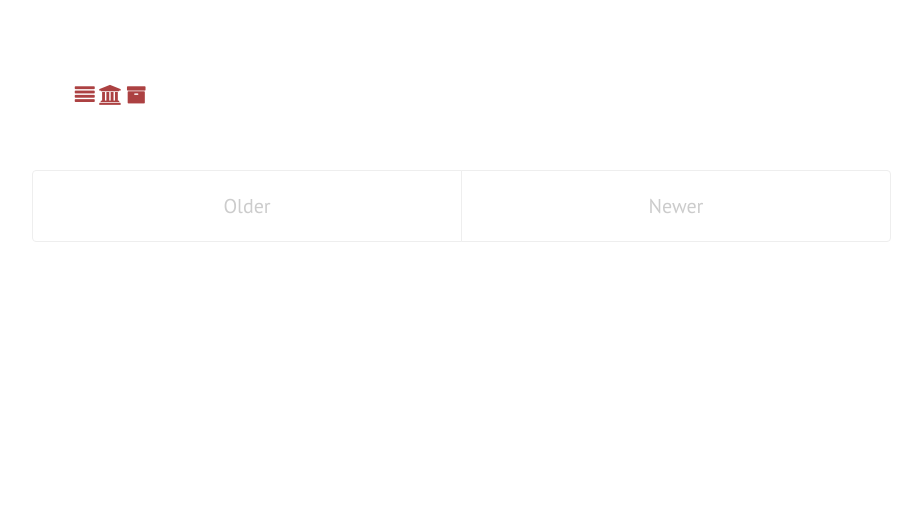
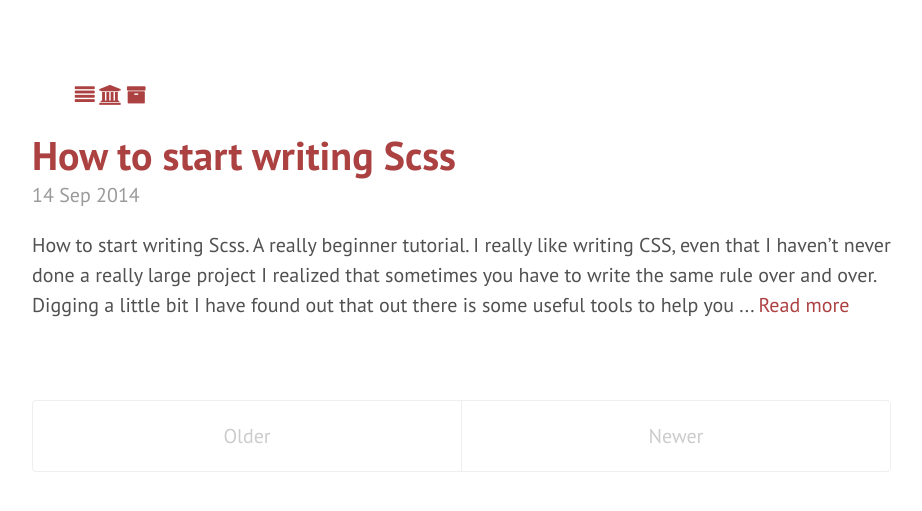
Before and after one commit to byverdu/byverdu.github.io, a Jekyll site: the page built from index.html, in a window 1280 px wide. Shown: the top 511 px of the page, without its empty margins (288-1210 px from the left). Built offline with Jekyll 4.4.1, drawn with Linux system fonts in a browser that asks for light colours; nearby versions of some CDN libraries; Markdown is read by kramdown in place of the engine named in the settings; the list of posts is cut into pages by our own code; a style sheet for code colours, icons or effects is not loaded.

Commit message:
added first post, read more link and highlight.js for code snippets

```diff
--- a/_includes/head.html
+++ b/_includes/head.html
@@ -20,6 +20,8 @@
   <link rel="stylesheet" href="{{ site.baseurl }}public/css/hyde.css">
   <link rel="stylesheet" href="{{ site.baseurl }}public/css/slide_tab.css">
   <link rel="stylesheet" href="{{ site.baseurl }}public/css/own_style.css">
+  <link rel="stylesheet" href="//cdnjs.cloudflare.com/ajax/libs/highlight.js/8.3/styles/tomorrow.min.css">
+
 
   <link rel="stylesheet" href="http://fonts.googleapis.com/css?family=PT+Sans:400,400italic,700|Abril+Fatface">
 
--- a/_layouts/default.html
+++ b/_layouts/default.html
@@ -19,11 +19,13 @@
   	</nav>
 
       {{ content }}
+
+
     </div>
 
     	<script src="https://code.jquery.com/jquery-2.1.1.min.js"></script>
     	<script src="{{ site.baseurl }}public/js/main.js"></script>
     	<script src="{{ site.baseurl }}public/js/slide_tab.js"></script>
-
+      <script src="http://cdnjs.cloudflare.com/ajax/libs/highlight.js/8.2/highlight.min.js"></script>
   </body>
 </html>
--- a/_layouts/page.html
+++ b/_layouts/page.html
@@ -3,6 +3,7 @@ layout: default
 ---
 
 <div class="page">
+
   <h1 class="page-title">{{ page.title }}</h1>
   {{ content }}
 </div>
--- a/_layouts/post.html
+++ b/_layouts/post.html
@@ -17,6 +17,8 @@ layout: default
           <a href="{{ post.url }}">
             {{ post.title }}
             <small>{{ post.date | date_to_string }}</small>
+
+
           </a>
         </h3>
       </li>
--- /dev/null
+++ b/_posts/2014-9-14-How-to-start-writing-Scss.md
@@ -0,0 +1,164 @@
+---
+permalink: how-to-start-writing-scss
+layout: post
+title: How to start writing Scss
+---
+
+How to start writing Scss. A really beginner tutorial.
+
+I really like writing CSS, even that I haven't never done a really large project I realized that sometimes you have to write the same rule over and over.
+
+Digging a little bit I have found out that out there is some useful tools to help you with this problem. Today I will talk about Sass that is based on Ruby.
+
+<!-- more -->
+
+So, you are talking about Scss but you say Sass?
+
+It's basically the same, for a better understanding read this post: [http://thesassway.com/editorial/sass-vs-scss-which-syntax-is-better]()
+
+The idea behind is to follow the DRY (Don't Repeat Yourself) pattern and avoid having really large files. Sass is a ``ruby gem`` but you don't have to know anything about ruby, only opening a terminal window and type:
+
+``gem install sass``
+
+That's all, you have Sass installed. The most basic structure folder:
+
+<pre>
+.
+└── app
+    ├── sass
+    │   └── style.scss
+    └── style.css
+</pre>
+
+You write your **scss** files and after compile them you have a really nice and clean **css** output.
+
+The best way to compile the **scss** files is by watching folders or files.
+
+<pre>
+sass --watch app/sass:public/stylesheets
+</pre>
+
+<pre>
+sass --watch input.scss:output.cs
+</pre>
+
+---
+
+There is a lot of cool things that you can do with Sass, for example using variables.
+
+<pre><code>
+$text_color: #123456;
+
+a     { color: $text_color; }
+
+.text { color: $text_color }
+</code></pre>
+
+You can also play with arithmetic operations:
+
+<pre><code>
+$width: 800px;
+
+.wrapper{ width: $width-50; } /* 750px */
+
+aside   { width: $width/2 }   /* 400px */
+</code></pre>
+
+---
+
+Scss will accept any valid css code and the possibility to nest rules, take a look to the following example:
+
+<pre><code class="css">
+.look_btn{
+  text-decoration: none;
+  text-align: center;
+  color: $head_col_shad;
+  box-shadow: $box-shadow, -1px -1px 1px;
+
+  &:hover{
+      color: $link_color;
+      background: $head_col_text;
+      box-shadow: none;
+  }
+}
+
+</code></pre>
+
+Below is the CSS output. At the begining could seem that we write more (in fact we do) but the really power about this is that if we change any variable value will update automatically all the rules that contain that variable.
+
+<pre><code>
+.look_btn {
+  text-decoration: none;
+  text-align: center;
+  color: #535353;
+  box-shadow: 1px 1px 1px, -1px -1px 1px;
+ }
+
+ .look_btn:hover {
+    color: #F54A08;
+    background: #ffffff;
+    box-shadow: none;
+  }
+</code></pre>
+
+---
+
+You can extend rules to avoid writing the same code for two diferent elements.
+
+<pre><code class="css">
+.message{
+  margin: 5px;
+  padding: 5px;
+  border-radius: 4px;
+  box-shadow: 0 0 3px rgba(0,0,0,0.4);
+}
+.notice{
+	@extend .message;
+	background-color: rgba(67,183,120,0.75);
+}
+.errors{
+	@extend .message;
+	background-color: rgba(245,74,8,0.75);
+}
+</code></pre>
+
+CSS output:
+
+<pre><code>
+.message, .notice, .errors {
+  margin: 5px;
+  padding: 5px;
+  border-radius: 4px;
+  box-shadow: 0 0 3px rgba(0, 0, 0, 0.4);
+}
+.notice {
+  background-color: rgba(67, 183, 120, 0.75);
+}
+.errors {
+  background-color: rgba(245, 74, 8, 0.75);
+}
+
+ </code></pre>
+
+ ---
+
+ If you are repeating blocks of code you can always use mixins to help you out, they are functions where you place the code which will be called wherever you use it.
+
+ <pre><code class="css">
+ @mixin link_style{
+	text-decoration: none;
+	color: red;
+	letter-spacing: 1px;
+	&:hover{text-decoration: underline;
+  }
+}
+
+/* You have to include the mixin in your scss code  */
+/* You can even extend it */
+
+.link_wrap a {
+    	@include link_style;
+        border:  1px solid black;
+        display: block;
+}
+</code></pre>
--- a/index.html
+++ b/index.html
@@ -14,10 +14,14 @@ title: Home
 
     <span class="post-date">{{ post.date | date_to_string }}</span>
 
-    {{ post.content }}
+    {{ post.content | split:"<!-- more -->" | first | strip_html | truncate:300 }}
+      {% if post.content | size > 300 %}
+        <a href="{{post.url}}">Read more</a>
+      {% endif %}
   </div>
   {% endfor %}
 </div>
+
 
 <div class="pagination">
   {% if paginator.next_page %}
```
Also changed, not shown: other parts of index.html (+1 -1 lines).
